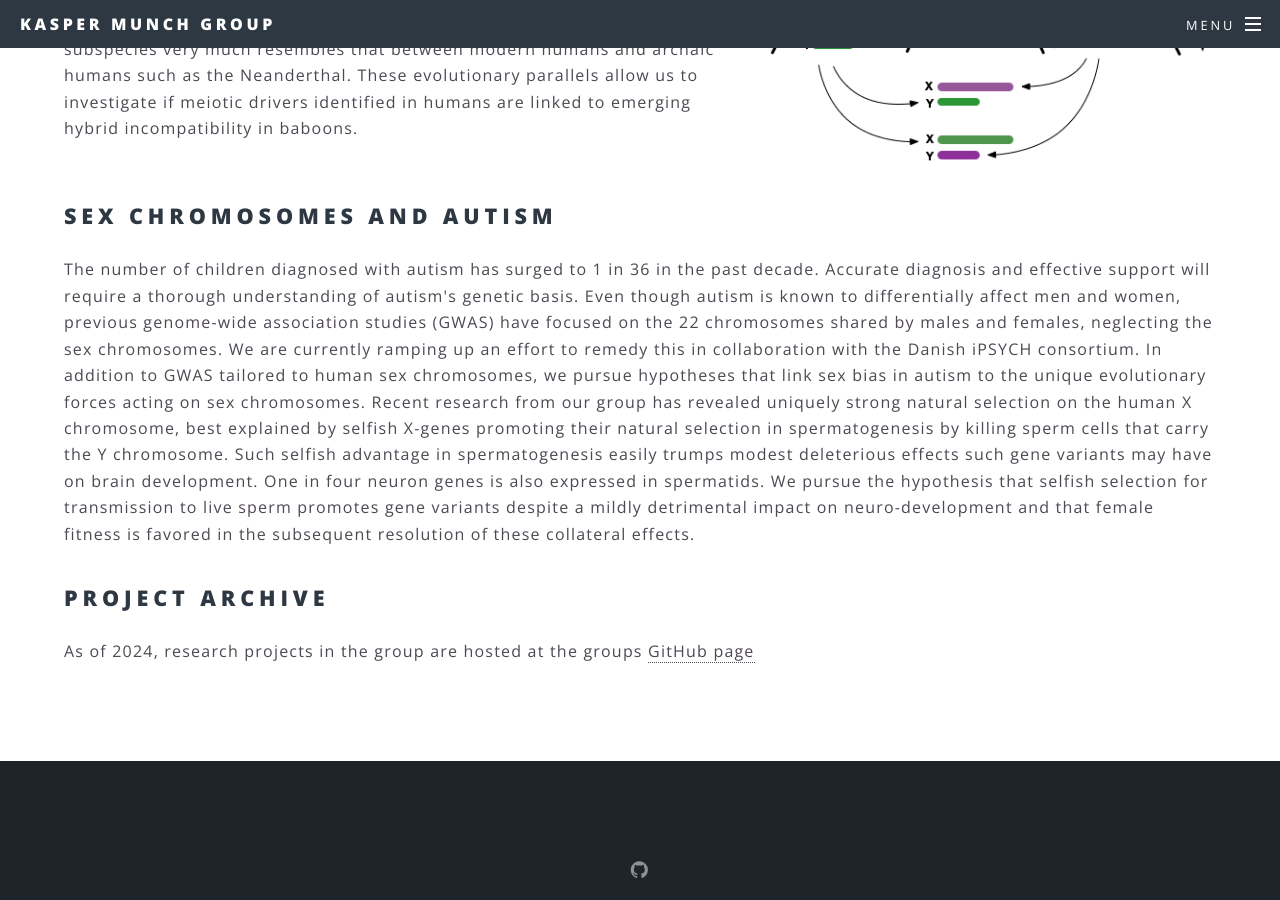
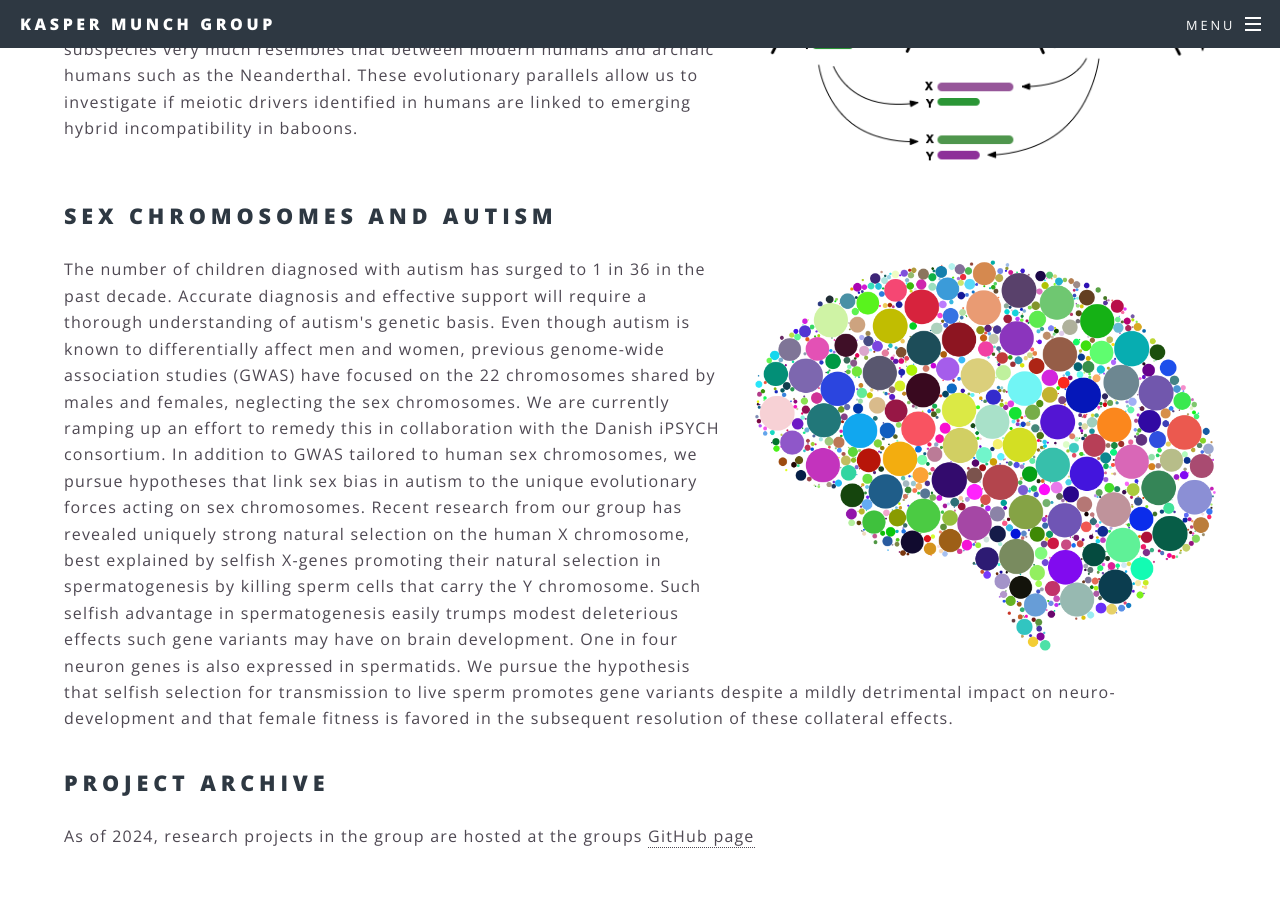
Before and after one commit to munch-group/munch-group.github.io, a Jekyll site: the page built from research.md, in a window 1280 px wide and 900 px high, scrolled down 1931 px. Built offline with Jekyll 4.4.1, drawn with Linux system fonts in a browser that asks for light colours.

Commit message:
Update research.md

```diff
--- a/research.md
+++ b/research.md
@@ -17,7 +17,7 @@
 </p>
 
 ## Sex chromosomes and Autism
-<p>The number of children diagnosed with autism has surged to 1 in 36 in the past decade. Accurate diagnosis and effective support will require a thorough understanding of autism's genetic basis. Even though autism is known to differentially affect men and women, previous genome-wide association studies (GWAS) have focused on the 22 chromosomes shared by males and females, neglecting the sex chromosomes. We are currently ramping up an effort to remedy this in collaboration with the Danish iPSYCH consortium. In addition to GWAS tailored to human sex chromosomes, we pursue hypotheses that link sex bias in autism to the unique evolutionary forces acting on sex chromosomes. Recent research from our group has revealed uniquely strong natural selection on the human X chromosome, best explained by selfish X-genes promoting their natural selection in spermatogenesis by killing sperm cells that carry the Y chromosome. Such selfish advantage in spermatogenesis easily trumps modest deleterious effects such gene variants may have on brain development. One in four neuron genes is also expressed in spermatids. We pursue the hypothesis that selfish selection for transmission to live sperm promotes gene variants despite a mildly detrimental impact on neuro-development and that female fitness is favored in the subsequent resolution of these collateral effects.
+<p><span class="image right"><img src="images/brain_with_dots.png" /></span>The number of children diagnosed with autism has surged to 1 in 36 in the past decade. Accurate diagnosis and effective support will require a thorough understanding of autism's genetic basis. Even though autism is known to differentially affect men and women, previous genome-wide association studies (GWAS) have focused on the 22 chromosomes shared by males and females, neglecting the sex chromosomes. We are currently ramping up an effort to remedy this in collaboration with the Danish iPSYCH consortium. In addition to GWAS tailored to human sex chromosomes, we pursue hypotheses that link sex bias in autism to the unique evolutionary forces acting on sex chromosomes. Recent research from our group has revealed uniquely strong natural selection on the human X chromosome, best explained by selfish X-genes promoting their natural selection in spermatogenesis by killing sperm cells that carry the Y chromosome. Such selfish advantage in spermatogenesis easily trumps modest deleterious effects such gene variants may have on brain development. One in four neuron genes is also expressed in spermatids. We pursue the hypothesis that selfish selection for transmission to live sperm promotes gene variants despite a mildly detrimental impact on neuro-development and that female fitness is favored in the subsequent resolution of these collateral effects.
 </p>
 
 
```
